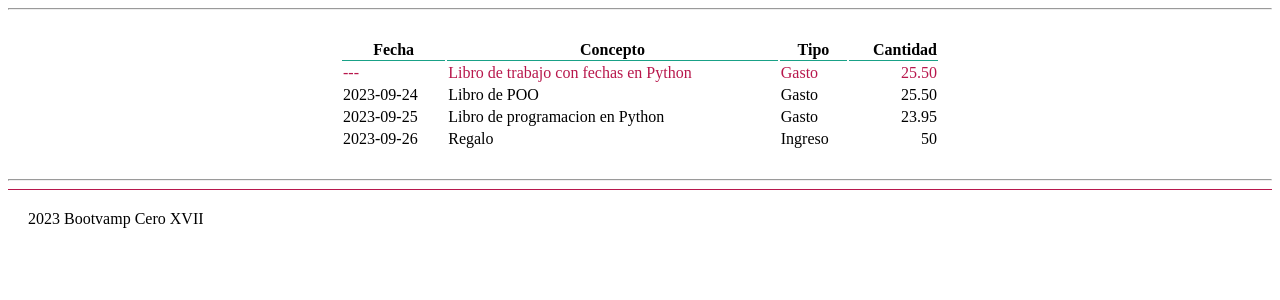
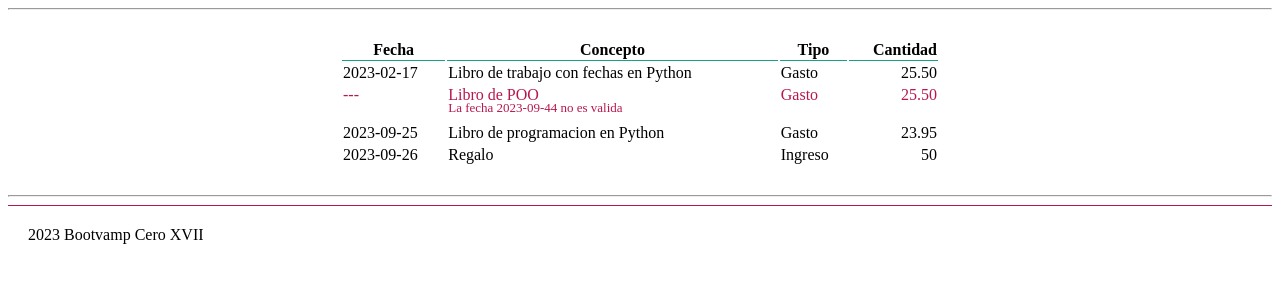
Before and after one commit to RamiroCovian/hello-flask, a Flask app: page / in a window 1280 px wide. Shown: the part 83-383 px from the top of the page. Run offline with Flask 3, Linux system fonts and the light colour scheme.

Commit message:
feat: damos formato a los errores en pantalla

```diff
--- a/balance/data/movimientos.csv
+++ b/balance/data/movimientos.csv
@@ -1,5 +1,5 @@
 fecha,concepto,ingreso_gasto,cantidad
-2023-02-31,Libro de trabajo con fechas en Python,G,25.50
-2023-09-24,Libro de POO,G,25.50
+2023-02-17,Libro de trabajo con fechas en Python,G,25.50
+2023-09-44,Libro de POO,G,25.50
 2023-09-25,Libro de programacion en Python,G,23.95
 2023-09-26,Regalo,I,50
--- a/balance/models.py
+++ b/balance/models.py
@@ -12,7 +12,7 @@ class Movimiento:
             self.fecha = date.fromisoformat(fecha)
         except ValueError:
             self.fecha = None
-            self.errores.append(f"*****La fecha {fecha} no es valida")
+            self.errores.append(f"La fecha {fecha} no es valida")
         self.concepto = concepto
         self.tipo = tipo
         self.cantidad = cantidad
--- a/balance/static/css/styles.css
+++ b/balance/static/css/styles.css
@@ -48,3 +48,13 @@ table.paper .titulo-tabla {
 .error {
     color: #b8174c;
 }
+
+p.error {
+    font-size: small;
+    margin: 0;
+    line-height: 0;
+}
+
+tr.error + tr td{
+    padding-bottom: 13px;
+}
--- a/balance/templates/inicio.html
+++ b/balance/templates/inicio.html
@@ -39,6 +39,16 @@
                 </td>
                 <td class="numero">{{ m.cantidad }}</td>
             </tr>
+            {% if m.has_errors %}
+            <tr>
+                <td></td>
+                <td colspan="3">
+                    {% for error in m.errores %}
+                    <p class="error">{{ error }}</p>
+                    {% endfor %}
+                </td>
+            </tr>
+            {% endif %}
             {% endfor %}
             {% else %}
             <tr>
```
